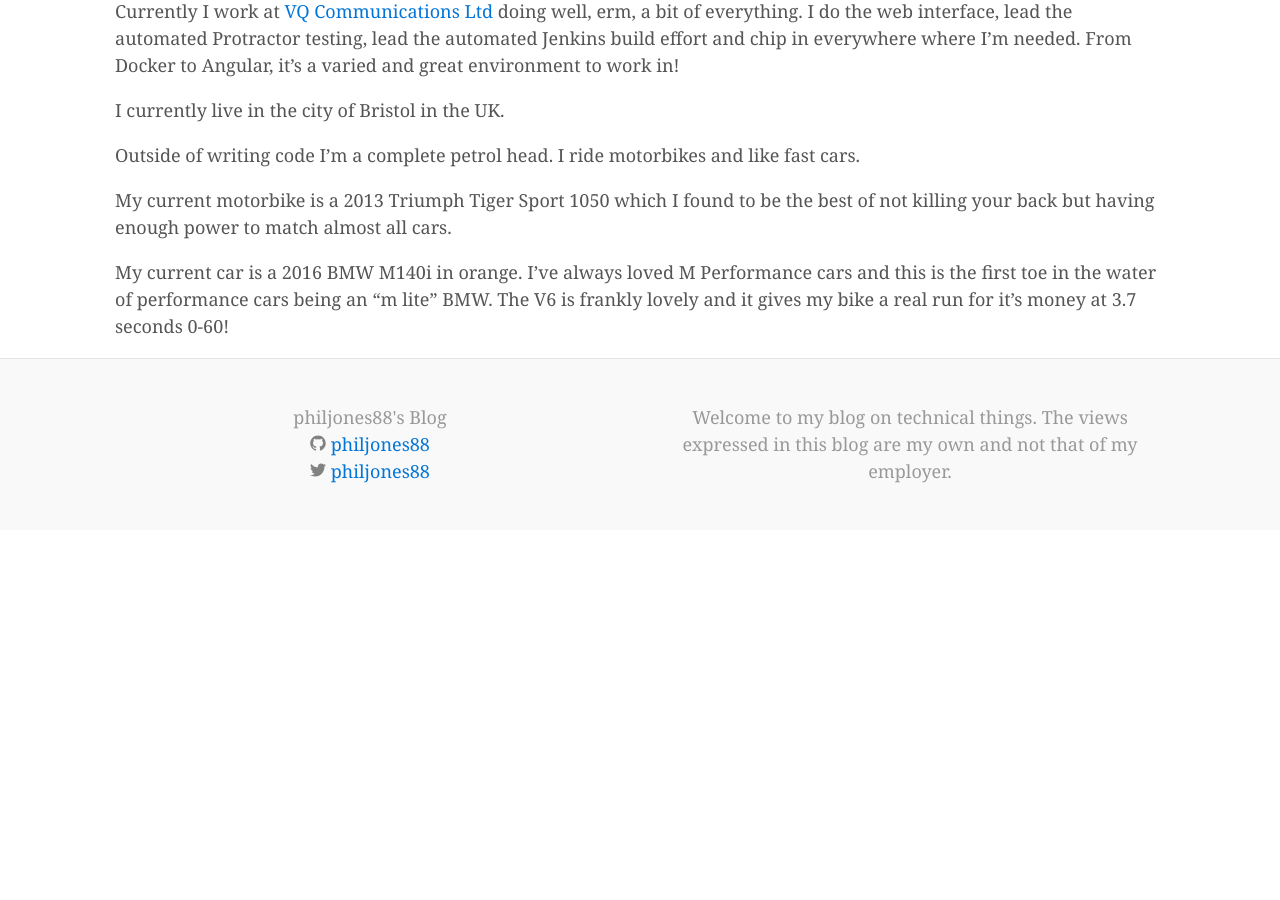
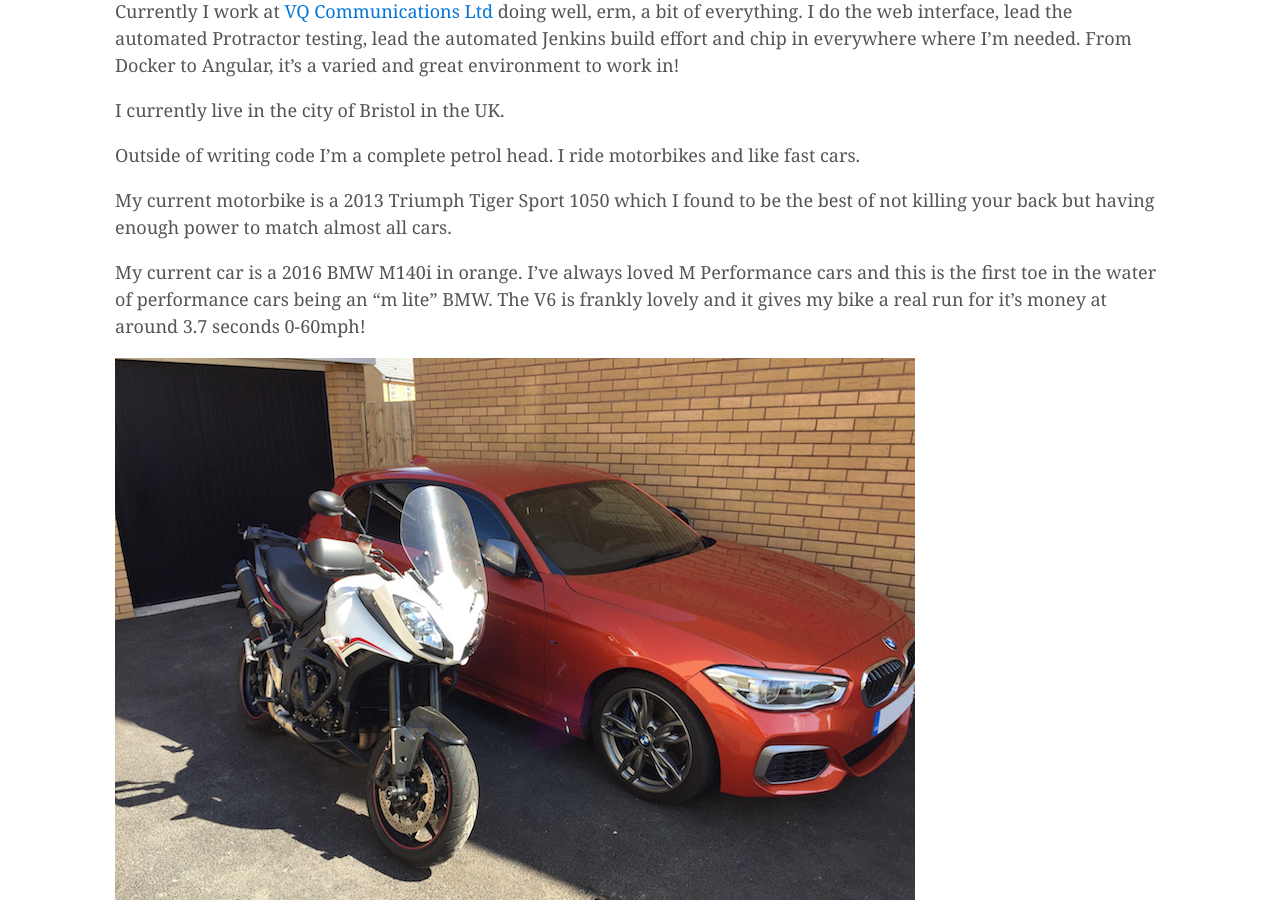
Before and after one commit to philjones88/philjones88.github.io, a Jekyll site: the page built from about.md, in a window 1280 px wide and 900 px high, scrolled down 426 px. Built offline with Jekyll 4.4.1, drawn with Linux system fonts in a browser that asks for light colours; before the commit the page ends 956 px from its top, so only the background shows below that.

Commit message:
About bike+car photo

```diff
--- a/about.md
+++ b/about.md
@@ -14,4 +14,6 @@ Outside of writing code I'm a complete petrol head. I ride motorbikes and like f
 
 My current motorbike is a 2013 Triumph Tiger Sport 1050 which I found to be the best of not killing your back but having enough power to match almost all cars.
 
-My current car is a 2016 BMW M140i in orange. I've always loved M Performance cars and this is the first toe in the water of performance cars being an "m lite" BMW. The V6 is frankly lovely and it gives my bike a real run for it's money at 3.7 seconds 0-60!
+My current car is a 2016 BMW M140i in orange. I've always loved M Performance cars and this is the first toe in the water of performance cars being an "m lite" BMW. The V6 is frankly lovely and it gives my bike a real run for it's money at around 3.7 seconds 0-60mph!
+
+![Bike and car](/assets/images/bike_car.jpg)
```
Also changed, not shown: assets/images/bike_car.jpg (added).
